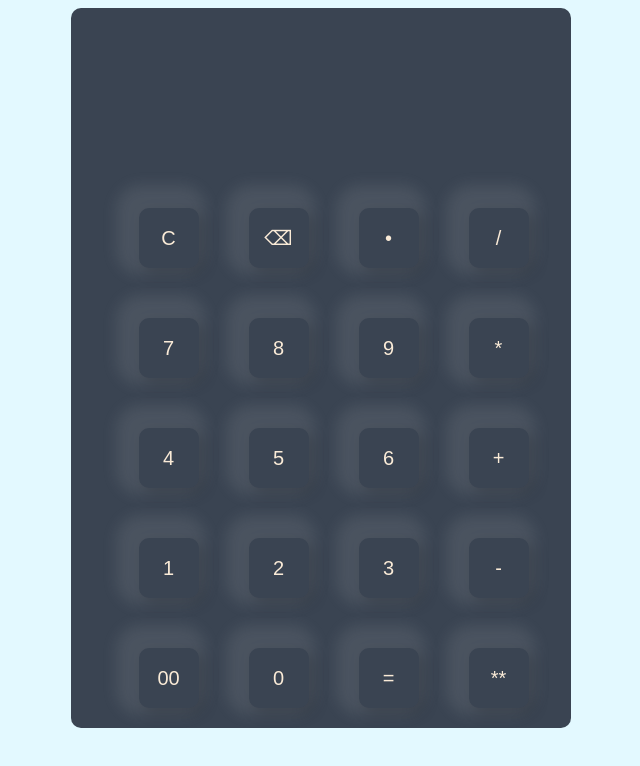
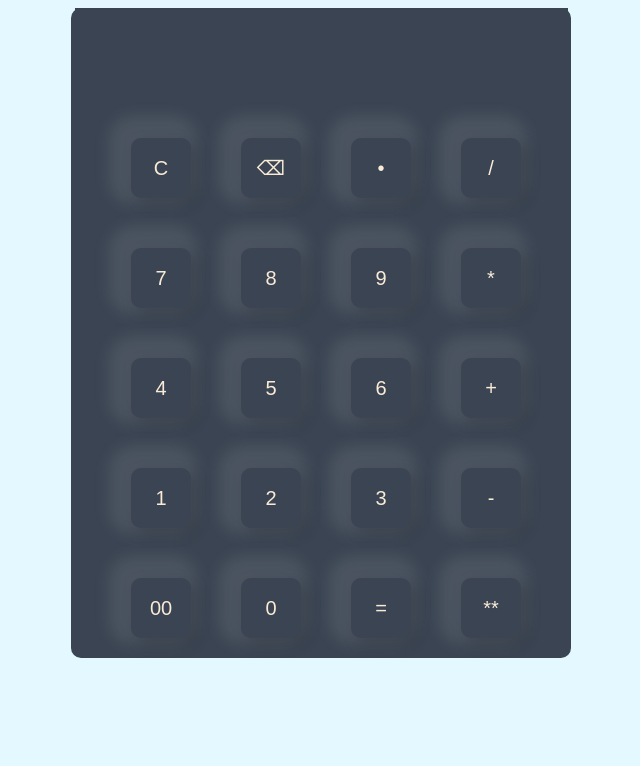
Before and after one commit to Prabodh-Kumar-Mallick/Calculator, a plain HTML site: page index.html in a window 1280 px wide. Shown: the whole page, without its empty margins (319-959 px from the left). Drawn offline with Linux system fonts and the light colour scheme.

Commit message:
Add files via upload

```diff
--- a/style.css
+++ b/style.css
@@ -3,7 +3,7 @@ body{
 }
 
 .box{
-    height: 90vh;
+    height: 650px;
     width: 500px;
     background-color:#3a4452;
     border-radius: 10px;
@@ -17,7 +17,7 @@ body{
     display: grid;
     grid-template-columns: repeat(5, 1fr);
     grid-gap: 10px;
-    padding-left: 9.5%;
+    padding-left: 8%;
 
 }
 
```
Also changed, not shown: index.html (+2 -2 lines).
